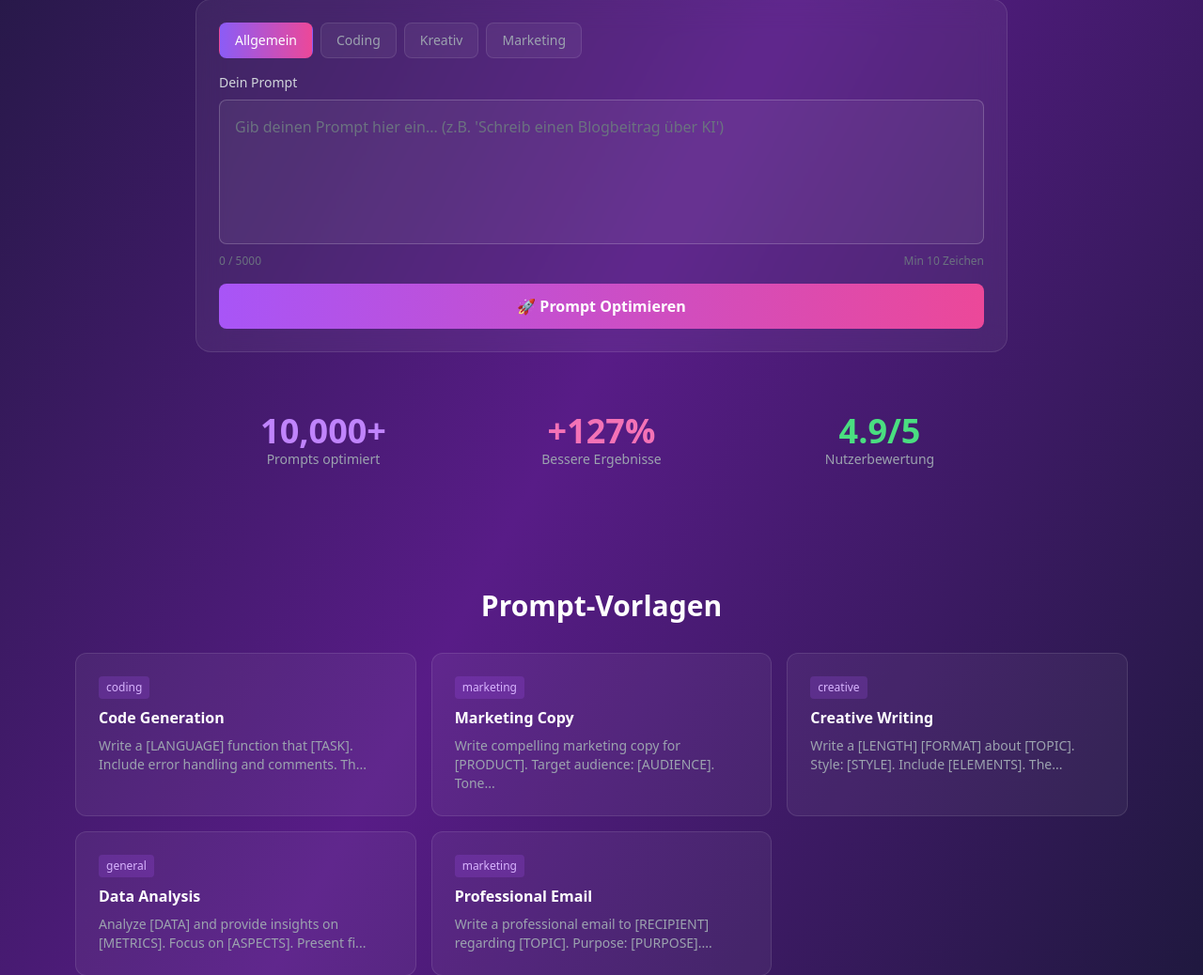
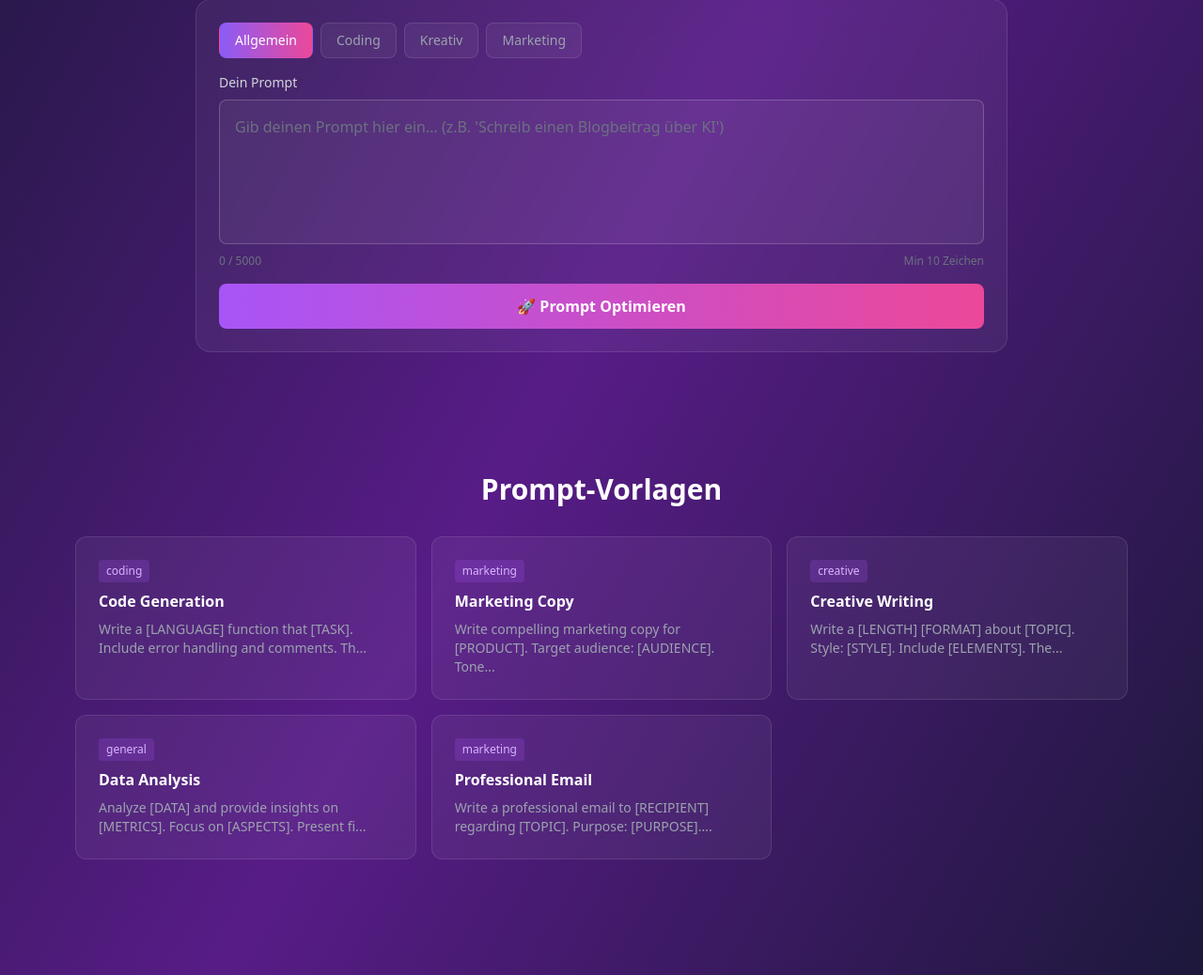
Before and after one commit to adstronglv/mastermaind-ai, a FastAPI app: page / in a window 1280 px wide. Shown: the part 814-1852 px from the top of the page at 94% size. Run offline with FastAPI, Linux system fonts and the light colour scheme; some libraries are stand-ins or nearby versions.

Commit message:
Remove fake social proof statistics
Removed placeholder stats (10,000+ prompts, 127% better, 4.9/5 rating)
that were not based on real data.

Co-Authored-By: Claude Opus 4.5 <noreply@anthropic.com>

```diff
--- a/app/templates/index.html
+++ b/app/templates/index.html
@@ -204,24 +204,6 @@
         </div>
     </section>
 
-    <!-- Social Proof -->
-    <section class="max-w-4xl mx-auto px-4 pb-16">
-        <div class="grid md:grid-cols-3 gap-6 text-center">
-            <div>
-                <div class="text-4xl font-bold text-purple-400">10,000+</div>
-                <div class="text-gray-400 text-sm" data-i18n="statsOptimized">Prompts optimiert</div>
-            </div>
-            <div>
-                <div class="text-4xl font-bold text-pink-400">+127%</div>
-                <div class="text-gray-400 text-sm" data-i18n="statsBetter">Bessere Ergebnisse</div>
-            </div>
-            <div>
-                <div class="text-4xl font-bold text-green-400">4.9/5</div>
-                <div class="text-gray-400 text-sm" data-i18n="statsRating">Nutzerbewertung</div>
-            </div>
-        </div>
-    </section>
-
     <!-- Templates Section -->
     <section id="templates" class="max-w-6xl mx-auto px-4 py-16">
         <h2 class="text-3xl font-bold text-white text-center mb-8" data-i18n="templatesTitle">Prompt-Vorlagen</h2>
```
